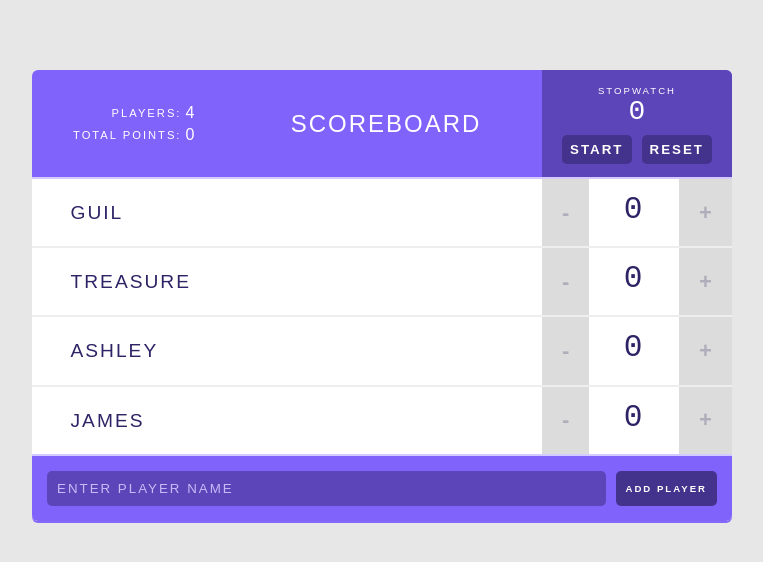
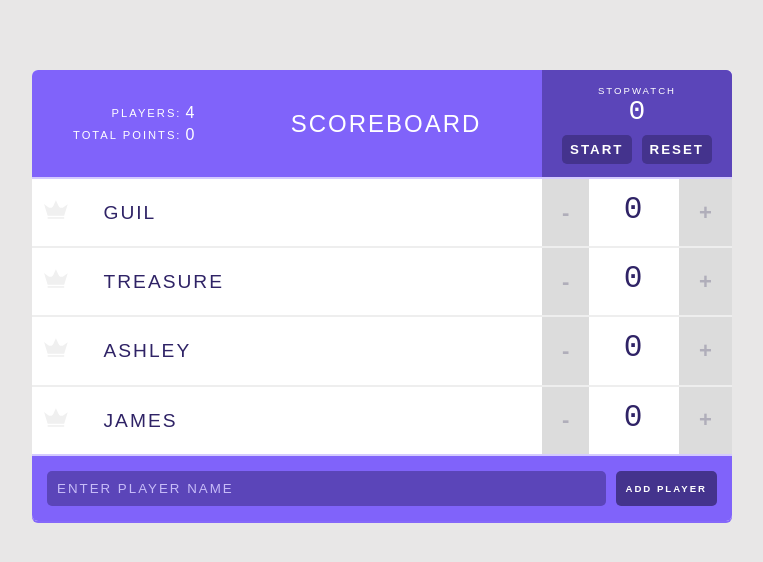
Before and after one commit to goozgooz/practice, a React (Create React App) app: page / in a window 1280 px wide. Shown: the top 562 px of the page, without its empty margins (258-1021 px from the left). Built offline with nearby package versions, Linux system fonts and the light colour scheme.

Commit message:
challenge done

```diff
--- a/src/components/App.js
+++ b/src/components/App.js
@@ -66,7 +66,7 @@ class App extends React.Component {
   }
 
   render() {
-    let {players} = this.state;
+    let {players, highscore} = this.state;
     return (
       <div className="scoreboard">
         <Header
@@ -77,6 +77,7 @@ class App extends React.Component {
         {players.map((player, i) =>
           <Player
             changeScore = {this.handleScoreChange}
+            highscore = {highscore}
             key={i}
             player = {player}
             removePlayer={this.handleRemovePlayer}
--- /dev/null
+++ b/src/components/Crown.js
@@ -0,0 +1,13 @@
+import React from 'react';
+
+const Crown = (props) => {
+    let {displayCrown} = props;
+    return (
+        <svg viewBox="0 0 44 35" className = {displayCrown ? 'is-high-score' : null}>
+            <path d="M26.7616 10.6207L21.8192 0L16.9973 10.5603C15.3699 14.1207 10.9096 15.2672 7.77534 12.9741L0 7.24138L6.56986 28.8448H37.0685L43.5781 7.72414L35.7425 13.0948C32.6685 15.2672 28.3288 14.0603 26.7616 10.6207Z" transform="translate(0 0.301727)"/>
+            <rect width="30.4986" height="3.07759" transform="translate(6.56987 31.5603)"/>
+        </svg>
+    );
+}
+
+export default Crown;
--- a/src/components/Player.js
+++ b/src/components/Player.js
@@ -1,11 +1,13 @@
 import React from 'react';
 import PropTypes from 'prop-types';
 
+import Crown from './Crown';
 import Counter from './Counter';
 
 class Player extends React.PureComponent {
   static propTypes = {
     changeScore: PropTypes.func,
+    highscore: PropTypes.number,
     removePlayer: PropTypes.func,
     player: PropTypes.shape({
       name: PropTypes.string,
@@ -15,11 +17,11 @@ class Player extends React.PureComponent {
   }
 
   render() {
-    let {player, changeScore, removePlayer, score} = this.props;
-
+    let {player, changeScore, removePlayer, score, highscore} = this.props;
     return (
       <div className="player">
         <span className="player-name">
+          <Crown displayCrown = {score >= highscore && highscore !== 0 ? true : false}/>
           <button className="remove-player" onClick={() => removePlayer(player.id)}>✖</button>
           { player.name }
         </span>
```
